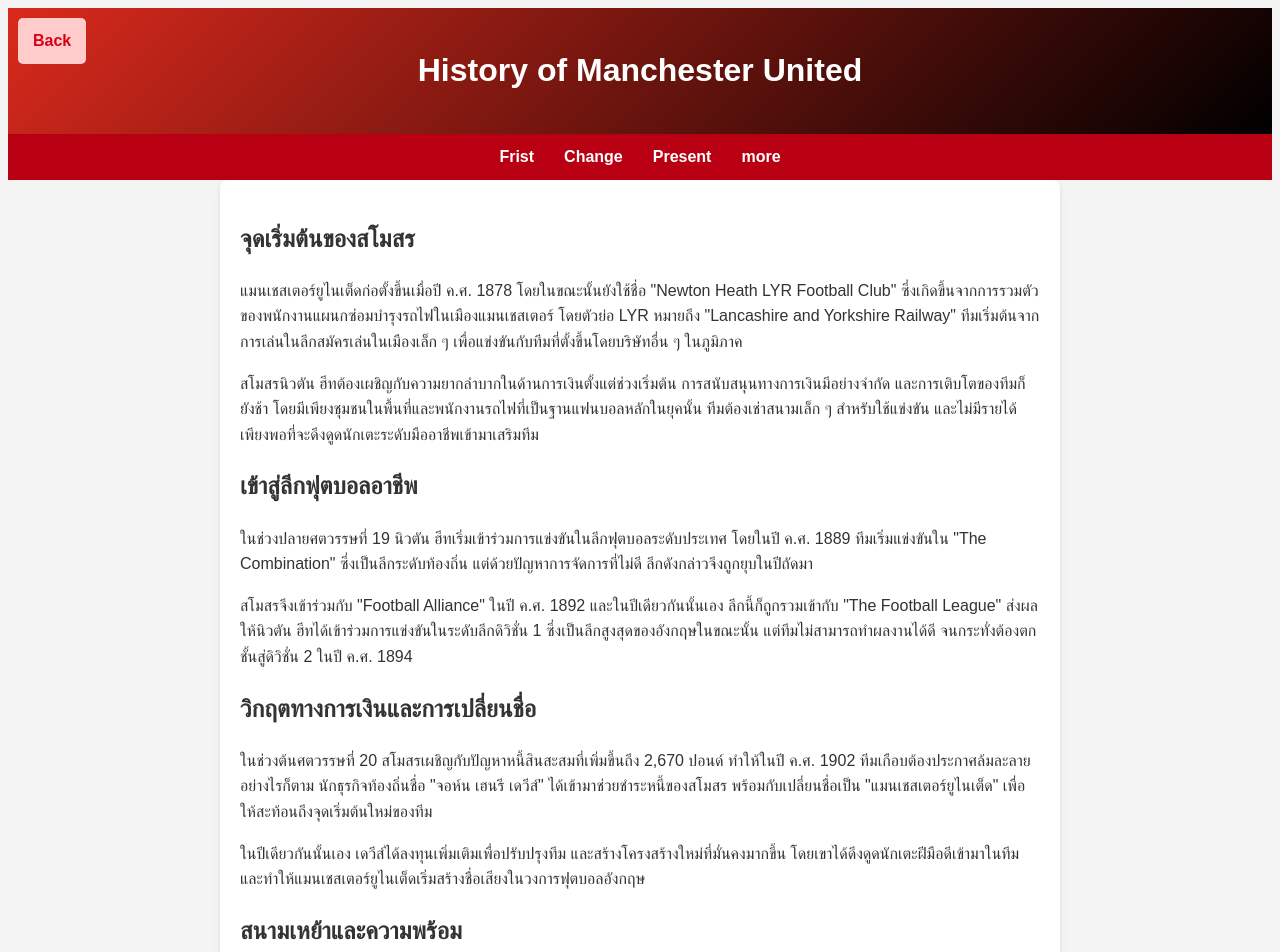
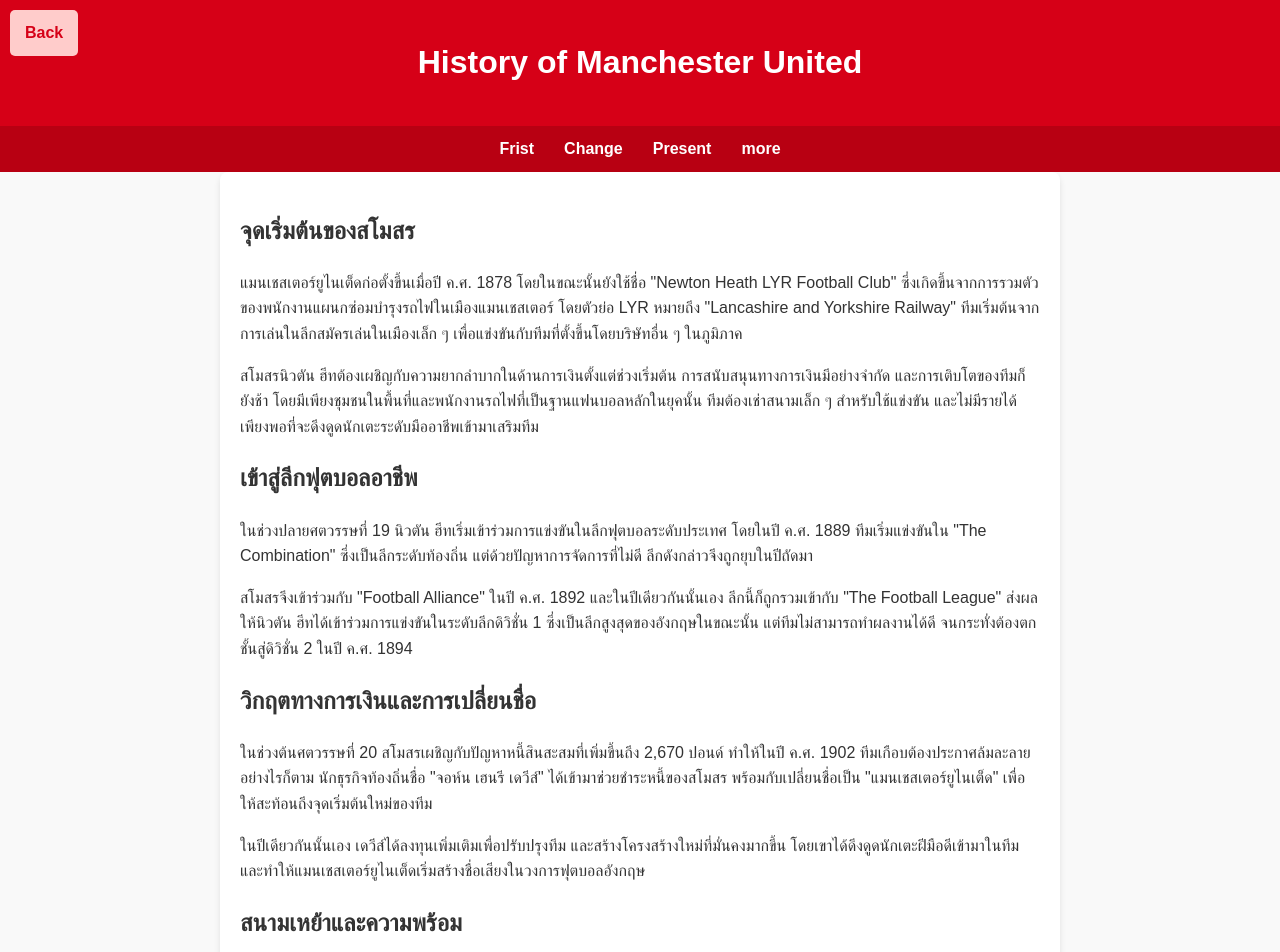
Before and after one commit to kittipongz2005/My_webdev, a Flask app: page /history in a window 1280 px wide. Shown: the top 952 px of the page. Run offline with Flask 3, Linux system fonts and the light colour scheme.

Commit message:
แก้ไขแถบบาร์ ในหน้า History

```diff
--- a/Manchester/templates/history.html
+++ b/Manchester/templates/history.html
@@ -9,14 +9,14 @@
         body {
             font-family: Arial, sans-serif;
             line-height: 1.6;
+            margin: 0;
             padding: 0;
-            background-color: #f4f4f4;
+            background-color: #f9f9f9;
             color: #333;
         }
 
         header {
-            background: linear-gradient(135deg, #DA291C, #000000);
-            color: white;
+            background-color: #d60017;
             color: white;
             padding: 1rem 0;
             text-align: center;
@@ -111,7 +111,7 @@
 
 <body>
     <header>
-        <a href="\dashboard" class="back-btn" data-tooltip="Go back to dashboard">Back</a>
+        <a href="\dashboard" class="back-btn">Back</a>
         <h1>History of Manchester United</h1>
     </header>
 
```
